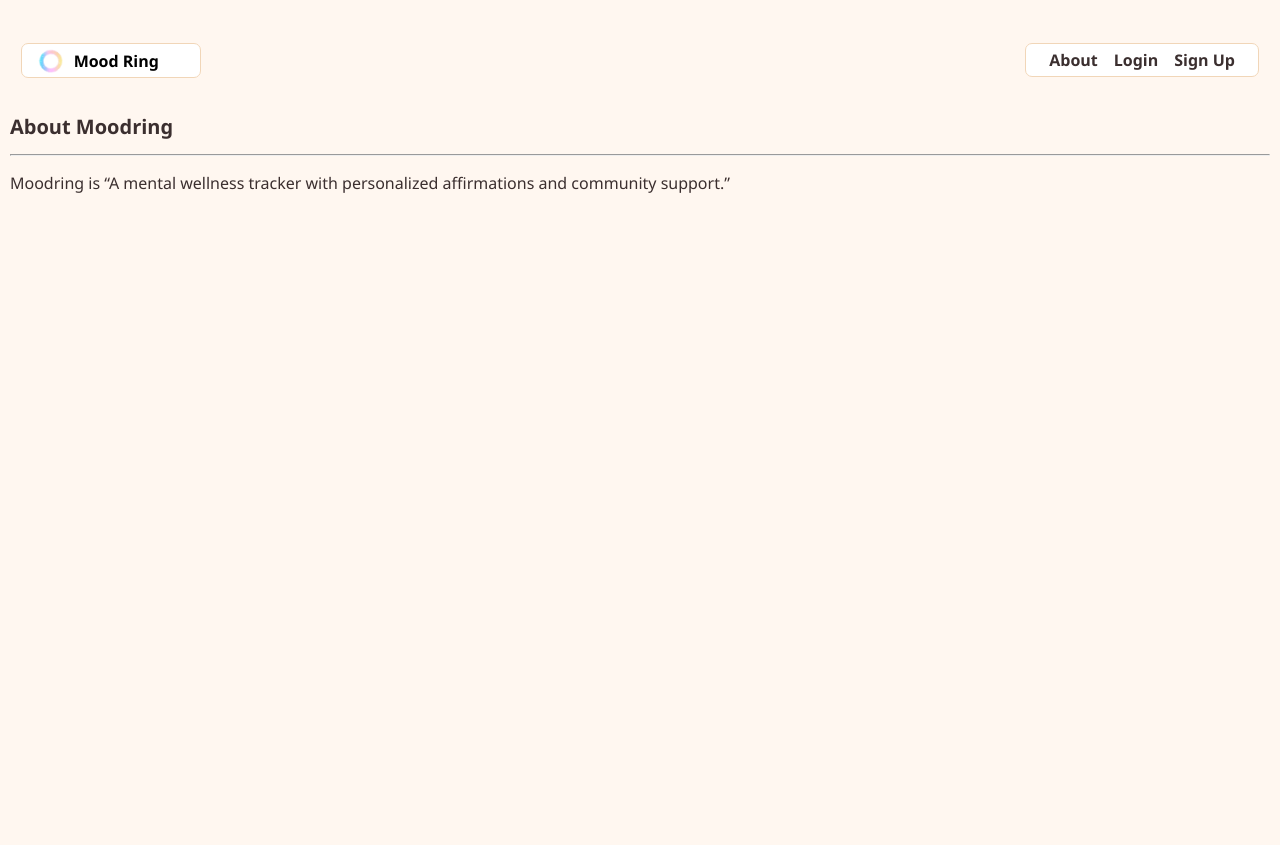
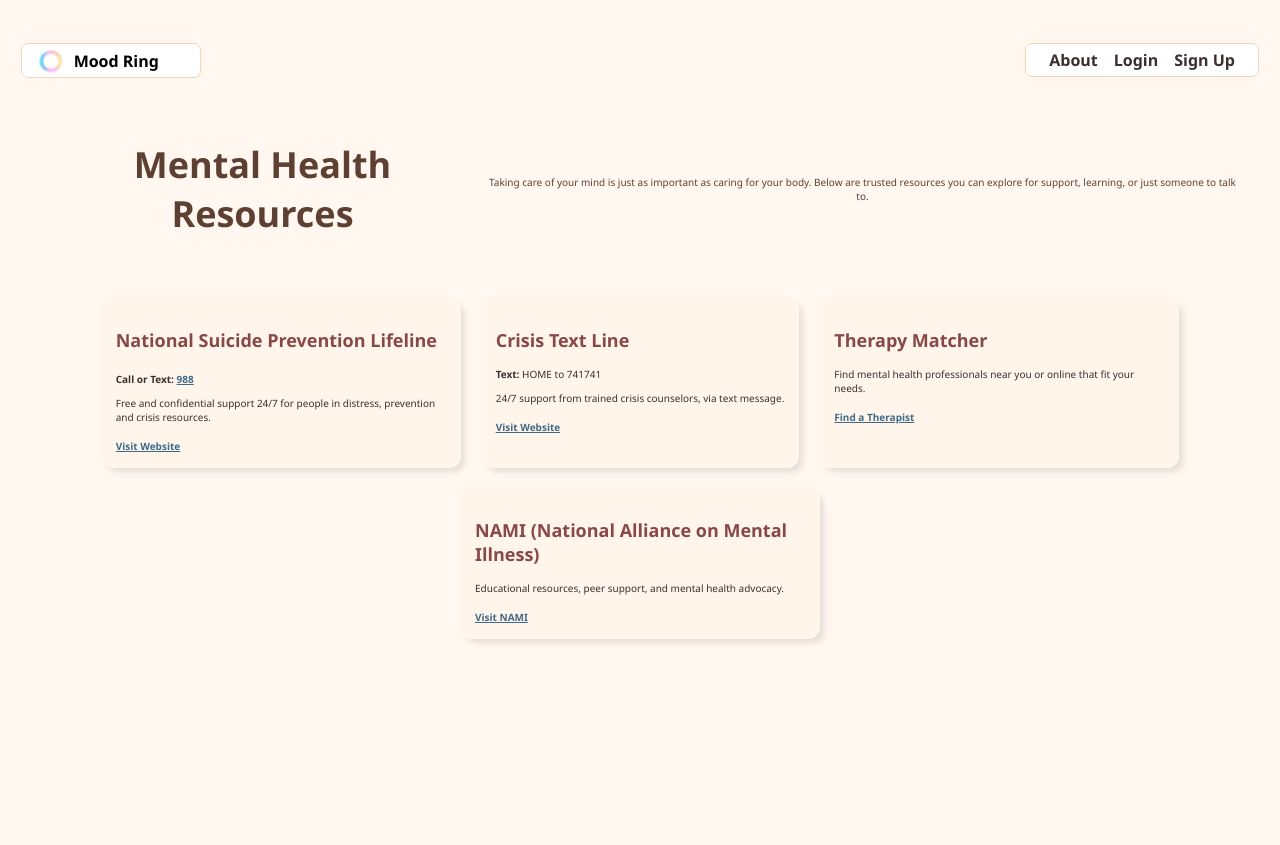
Before and after one commit to Mikebrown0409/moodring, a Django app: page /about/ in a window 1280 px wide. Run offline with Django 5.2, Linux system fonts and the light colour scheme.

Commit message:
update base.html

```diff
--- /dev/null
+++ b/main_app/static/css/resources.css
@@ -0,0 +1,42 @@
+.page-header {
+  text-align: center;
+  padding: 2rem 1rem;
+  color: #5e4033;
+}
+
+.page-header h1 {
+  font-size: var(--font-xxl);
+}
+
+.resources-list {
+  display: flex;
+  flex-wrap: wrap;
+  justify-content: center;
+  gap: 2rem;
+  padding: 2rem;
+}
+
+.resource-card {
+  background-color: rgba(255, 245, 235, 0.9);
+  border-radius: 12px;
+  box-shadow: var(--card-box-shadow);
+  max-width: 360px;
+  padding: 1.5rem;
+  text-align: left;
+}
+
+.resource-card h2 {
+  color: #884848;
+  font-size: var(--font-l);
+}
+
+.resource-card a {
+  display: inline-block;
+  margin-top: 0.5rem;
+  color: #3e6a89;
+  font-weight: 600;
+}
+
+.resource-card a:hover {
+  color: #2f4f77;
+}
--- a/main_app/templates/about.html
+++ b/main_app/templates/about.html
@@ -1,8 +1,41 @@
 {% extends 'base.html' %}
+{% load static %}
+
+{% block head %}
+<link rel="stylesheet" href="{% static 'css/resources.css' %}" />
+{% endblock %}
+
 {% block content %}
-<h1>About Moodring</h1>
-<hr>
-<p class="page-content">
-  Moodring is “A mental wellness tracker with personalized affirmations and community support.”
-</p>
+<section class="page-header">
+  <h1>Mental Health Resources</h1>
+  <p>Taking care of your mind is just as important as caring for your body. Below are trusted resources you can explore for support, learning, or just someone to talk to.</p>
+</section>
+
+<section class="resources-list">
+  <article class="resource-card">
+    <h2>National Suicide Prevention Lifeline</h2>
+    <p><strong>Call or Text:</strong> <a href="tel:988">988</a></p>
+    <p>Free and confidential support 24/7 for people in distress, prevention and crisis resources.</p>
+    <a href="https://988lifeline.org" target="_blank">Visit Website</a>
+  </article>
+
+  <article class="resource-card">
+    <h2>Crisis Text Line</h2>
+    <p><strong>Text:</strong> HOME to 741741</p>
+    <p>24/7 support from trained crisis counselors, via text message.</p>
+    <a href="https://www.crisistextline.org" target="_blank">Visit Website</a>
+  </article>
+
+  <article class="resource-card">
+    <h2>Therapy Matcher</h2>
+    <p>Find mental health professionals near you or online that fit your needs.</p>
+    <a href="https://www.psychologytoday.com" target="_blank">Find a Therapist</a>
+  </article>
+
+  <article class="resource-card">
+    <h2>NAMI (National Alliance on Mental Illness)</h2>
+    <p>Educational resources, peer support, and mental health advocacy.</p>
+    <a href="https://www.nami.org/Home" target="_blank">Visit NAMI</a>
+  </article>
+</section>
 {% endblock %}
--- a/main_app/templates/base.html
+++ b/main_app/templates/base.html
@@ -25,8 +25,9 @@
         <ul>
           {% if user.is_authenticated %}
           <li><a href="{% url 'moods' %}" style="color: #000000;">Dashboard</a></li>
-          <li><a href="{% url 'about' %}" style="color: #000000;">About</a></li>
           <li><a href="{% url 'mood-create' %}" style="color: #000000;">Log a Mood</a></li>
+          <li><a href="{% url 'about' %}" style="color: #000000;">Resources</a></li>
+
 
           <li>
             <form id="logout-form" method="post" action="{% url 'logout' %}">
--- a/main_app/views.py
+++ b/main_app/views.py
@@ -42,8 +42,8 @@ class MoodDelete(DeleteView):
     success_url = '/moods/'
 
 def moods_index(request):
-  moods = MoodEntry.objects.all()
-  return render(request, 'moods/index.html', {'moods': moods})
+    moods = MoodEntry.objects.filter(user=request.user).order_by('-created_at')
+    return render(request, 'moods/index.html', {'moods': moods})
 
 def about(request):
     return render(request, "about.html")
--- a/moodring/settings.py
+++ b/moodring/settings.py
@@ -126,7 +126,7 @@ USE_TZ = True
 # https://docs.djangoproject.com/en/5.2/howto/static-files/
 
 STATIC_URL = "static/"
-LOGIN_REDIRECT_URL = "about"
+LOGIN_REDIRECT_URL = "moods"
 
 # Default primary key field type
 # https://docs.djangoproject.com/en/5.2/ref/settings/#default-auto-field
```
Also changed, not shown: README.md.
